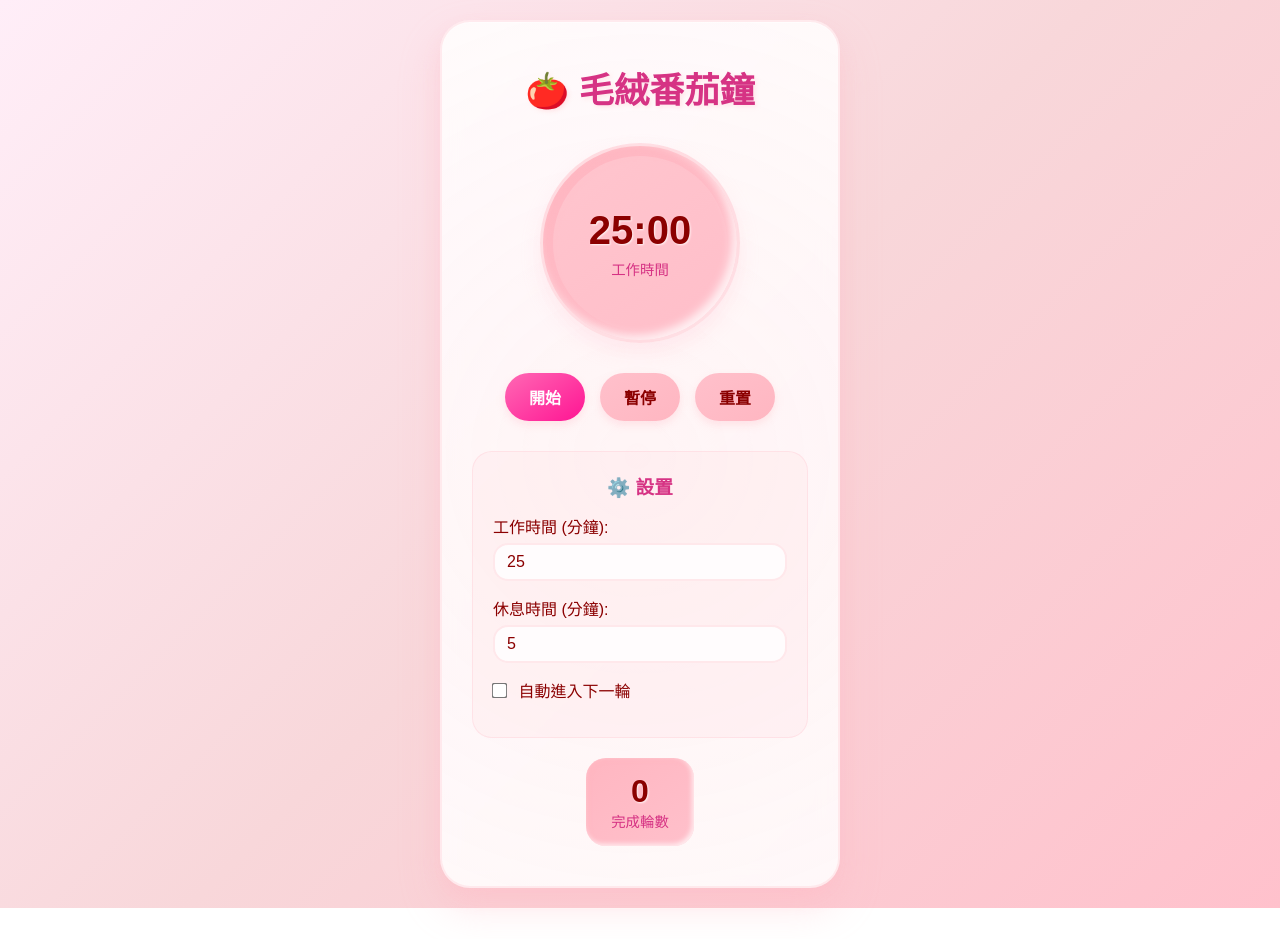
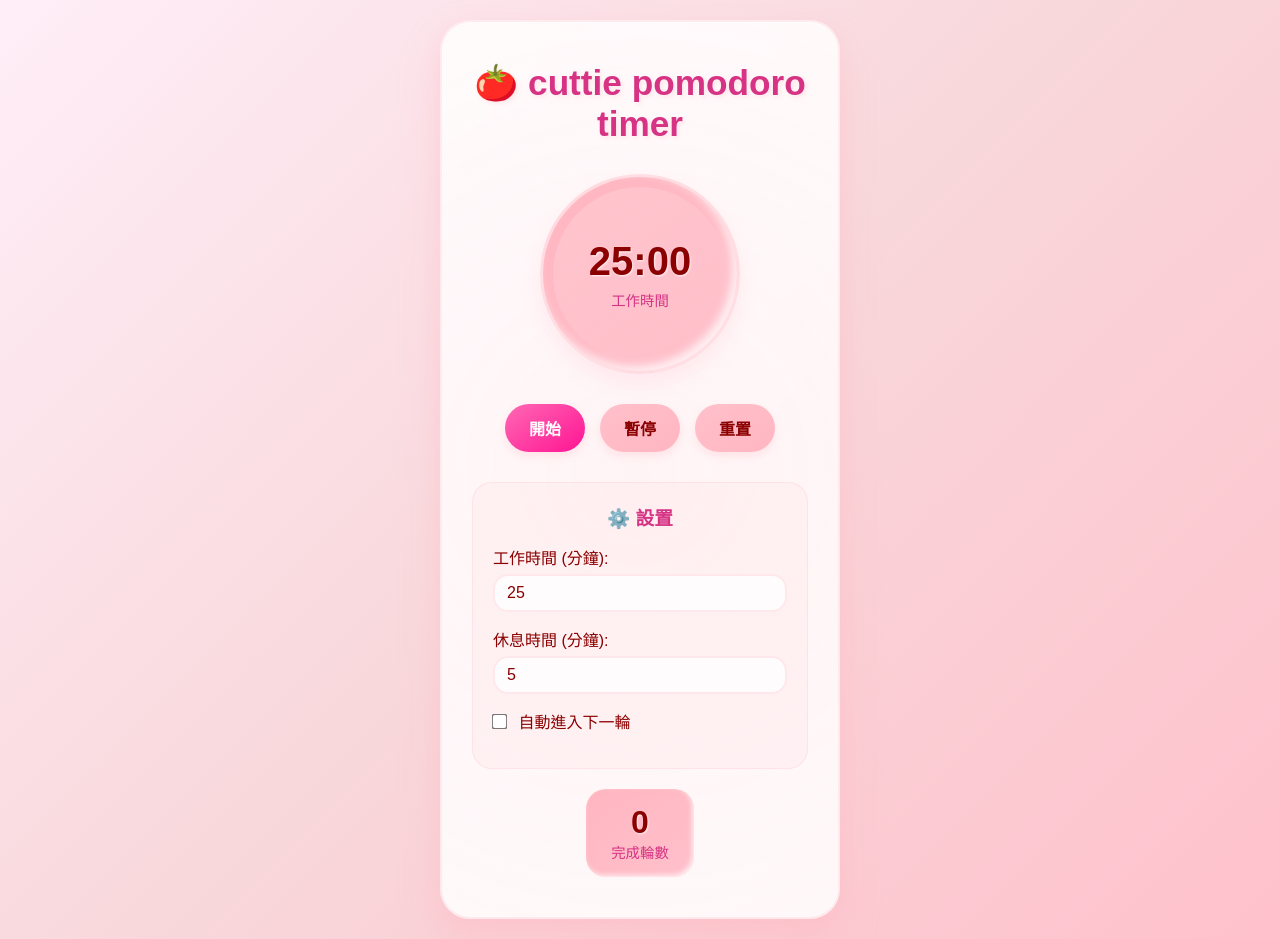
Before and after one commit to lethaquinn/cuttie_pomodoro_timer, a plain HTML site: page index.html in a window 1280 px wide. Before the commit the page ends 908 px from the top, so only its background shows below. Drawn offline with Linux system fonts and the light colour scheme.

Commit message:
Update index.html
Signed-off-by: lethaquinn <2679066373@qq.com>

```diff
--- a/index.html
+++ b/index.html
@@ -3,13 +3,13 @@
 <head>
     <meta charset="UTF-8">
     <meta name="viewport" content="width=device-width, initial-scale=1.0">
-    <title>🍅 毛絨番茄鐘</title>
+    <title>🍅 cuttie pomodoro timer</title>
     <link rel="stylesheet" href="style.css">
 </head>
 <body>
     <div class="container">
         <div class="timer-card">
-            <h1 class="title">🍅 毛絨番茄鐘</h1>
+            <h1 class="title">🍅 cuttie pomodoro timer</h1>
 
             <div class="timer-display">
                 <div class="time-circle">
```
